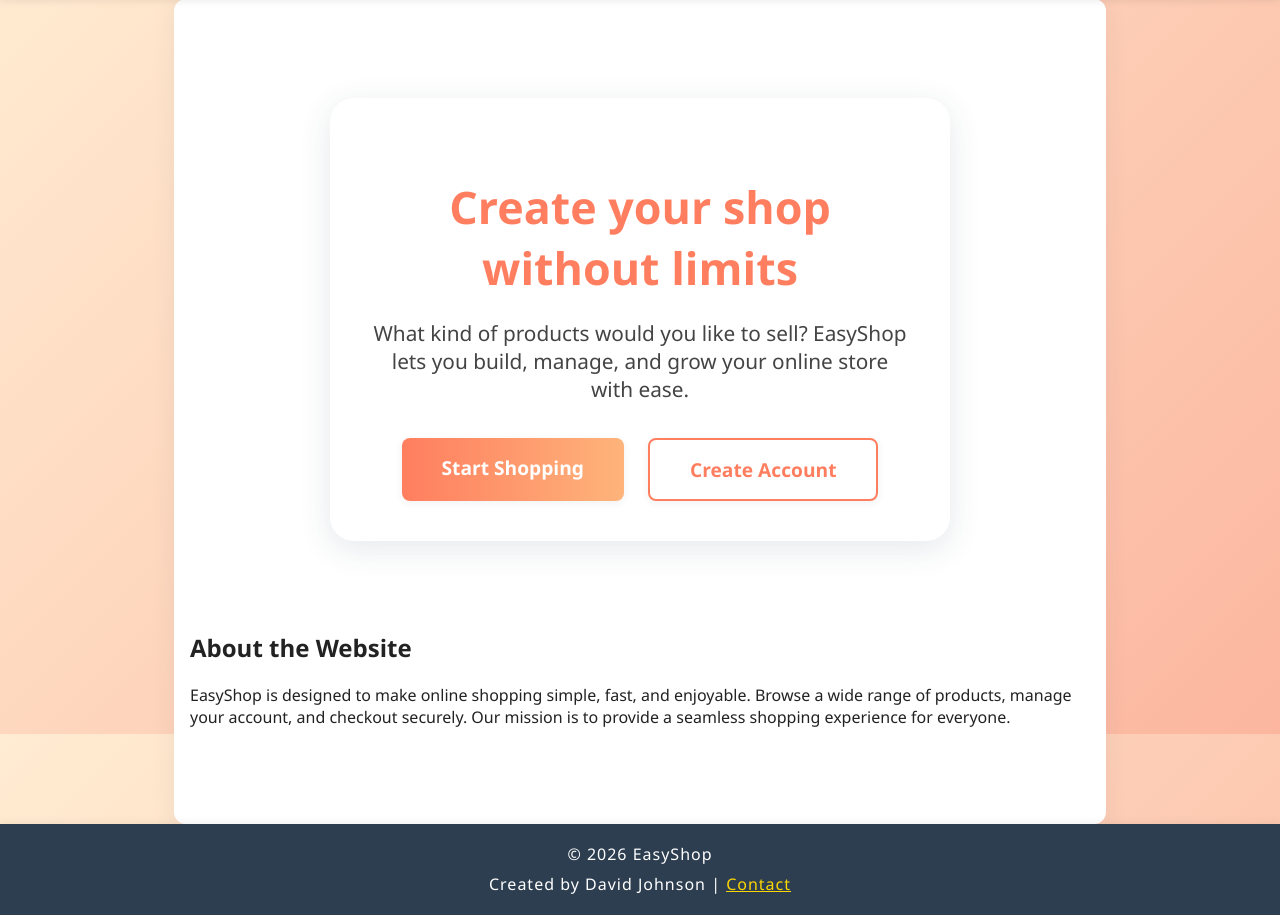
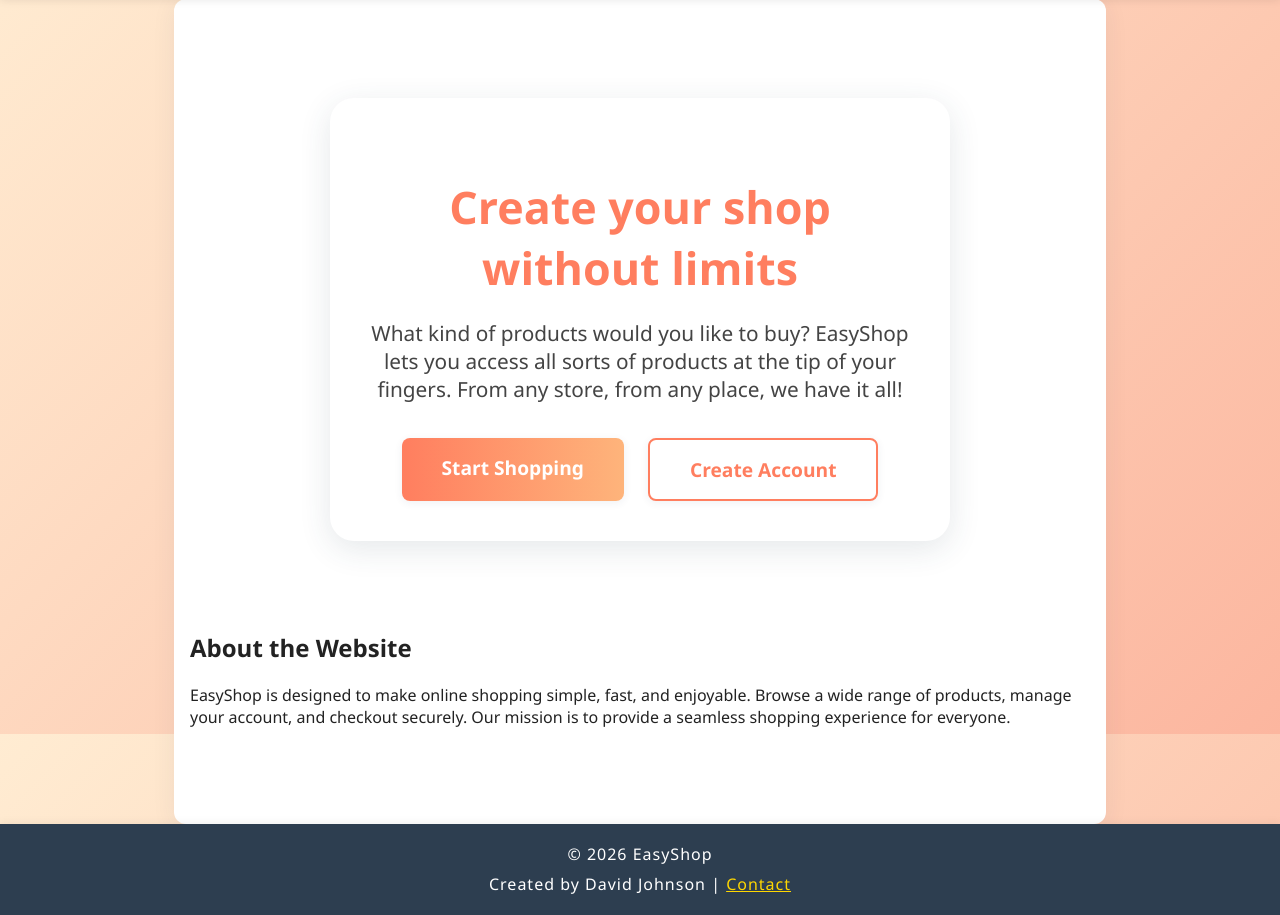
Before and after one commit to David-Johnson-0/EasyShop, a Django app: page /home/ in a window 1280 px wide. Shown: the part 66-981 px from the top of the page. Run offline with Django 5.2, Linux system fonts and the light colour scheme.

Commit message:
easyshop message

```diff
--- a/easyshopapp/templates/easyshopapp/home.html
+++ b/easyshopapp/templates/easyshopapp/home.html
@@ -3,7 +3,7 @@
 <div class="eshp-hero">
     <div class="eshp-hero-content">
         <h1>Create your shop without limits</h1>
-        <p class="eshp-lead">What kind of products would you like to sell? EasyShop lets you build, manage, and grow your online store with ease.</p>
+        <p class="eshp-lead">What kind of products would you like to buy? EasyShop lets you access all sorts of products at the tip of your fingers. From any store, from any place, we have it all!</p>
         <div class="eshp-actions">
             <a href="/shop/" class="eshp-btn eshp-btn-primary">Start Shopping</a>
             <a href="/signup/" class="eshp-btn eshp-btn-secondary">Create Account</a>
```
